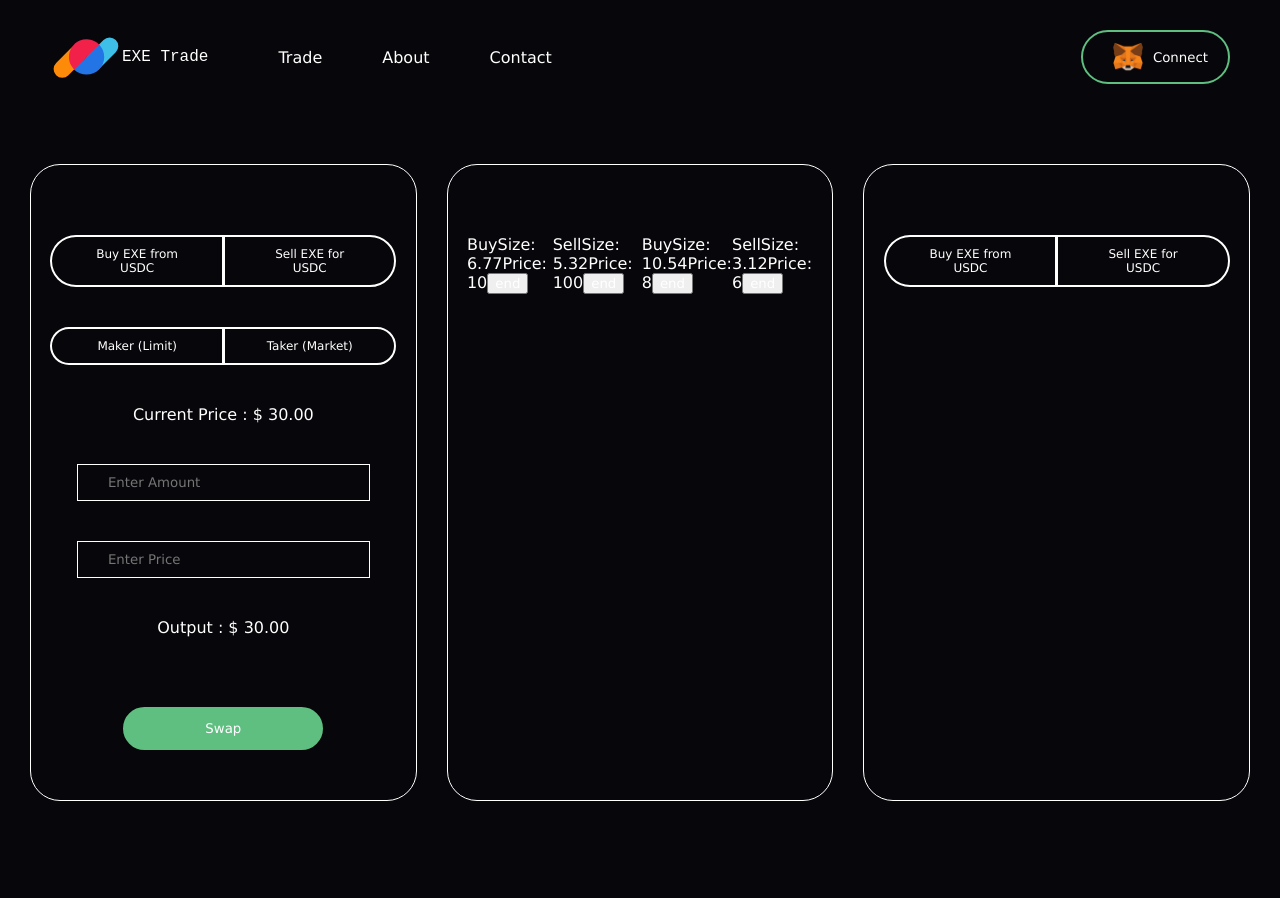
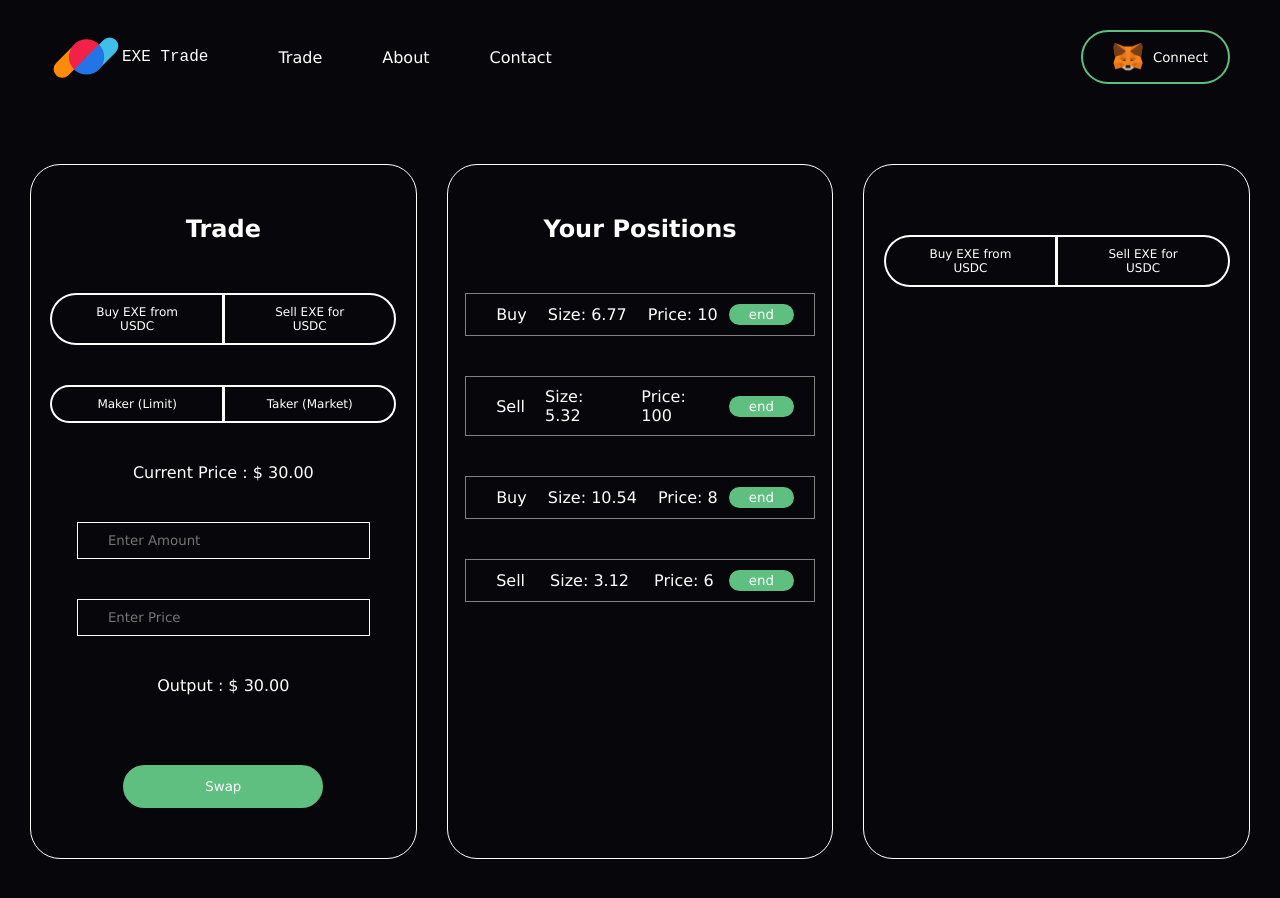
Before and after one commit to code-death/exe-exchange, a React (Create React App) app: page /trade in a window 1280 px wide. Shown: the top 898 px of the page. Before the commit the page ends 851 px from the top, so only its background shows below. Built offline with nearby package versions, Linux system fonts and the light colour scheme.

Commit message:
Completed second column of the trade page

```diff
--- a/src/App.css
+++ b/src/App.css
@@ -167,3 +167,27 @@ a {
   outline: none;
   box-shadow: 0px 0px 10px 1px #5fbf80;
 }
+
+.infoBlock {
+  margin: 20px 0;
+  padding: 10px 20px;
+  display: flex;
+  justify-content: space-between;
+  align-items: center;
+  width: 80%;
+  border: 1px solid gray;
+}
+.endButton {
+  background-color: #5fbf80;
+  box-shadow: #5fbf80;
+  border: none;
+  border-radius: 50px;
+  cursor: Pointer;
+  padding: 3px 20px;
+}
+.infoItem {
+  margin: 0 10px;
+}
+.heading2 {
+  margin-bottom: 30px;
+}
--- a/src/components/Trade.js
+++ b/src/components/Trade.js
@@ -7,22 +7,26 @@ const positionData = [
     {
         direction: 'Buy',
         size: '6.77',
-        price: '10'
+        price: '10',
+        key:1
     },
     {
         direction: 'Sell',
         size: '5.32',
-        price: '100'
+        price: '100',
+        key:2
     },
     {
         direction: 'Buy',
         size: '10.54',
-        price: '8'
+        price: '8',
+        key:3
     },
     {
         direction: 'Sell',
         size: '3.12',
-        price: '6'
+        price: '6',
+        key:4
     },
 ]
 
@@ -32,6 +36,7 @@ export default function Trade() {
     <Navbar />
     <div className='trade'>
         <div className='tradeBlock'>
+            <h2 className='heading2'>Trade</h2>
             <div className='selectorBlock'>
                 <button className='selector selectorLeft'>
                     Buy EXE from USDC
@@ -55,7 +60,7 @@ export default function Trade() {
             <button className='metamask-connect heroButton'>Swap</button>
         </div>
         <div className='tradeBlock'>
-        <div className='selectorBlock'>
+            <h2 className='heading2'>Your Positions</h2>
                 {positionData.map(item => (<div className='infoBlock'>
                     <span className='infoItem'>{item.direction}</span>
                     <span className='infoItem'>Size: {item.size}</span>
@@ -63,7 +68,6 @@ export default function Trade() {
                     <button className='endButton'>end</button>
                 </div>))}
             </div>
-        </div>
         <div className='tradeBlock'>
         <div className='selectorBlock'>
                 <button className='selector selectorLeft'>
```
